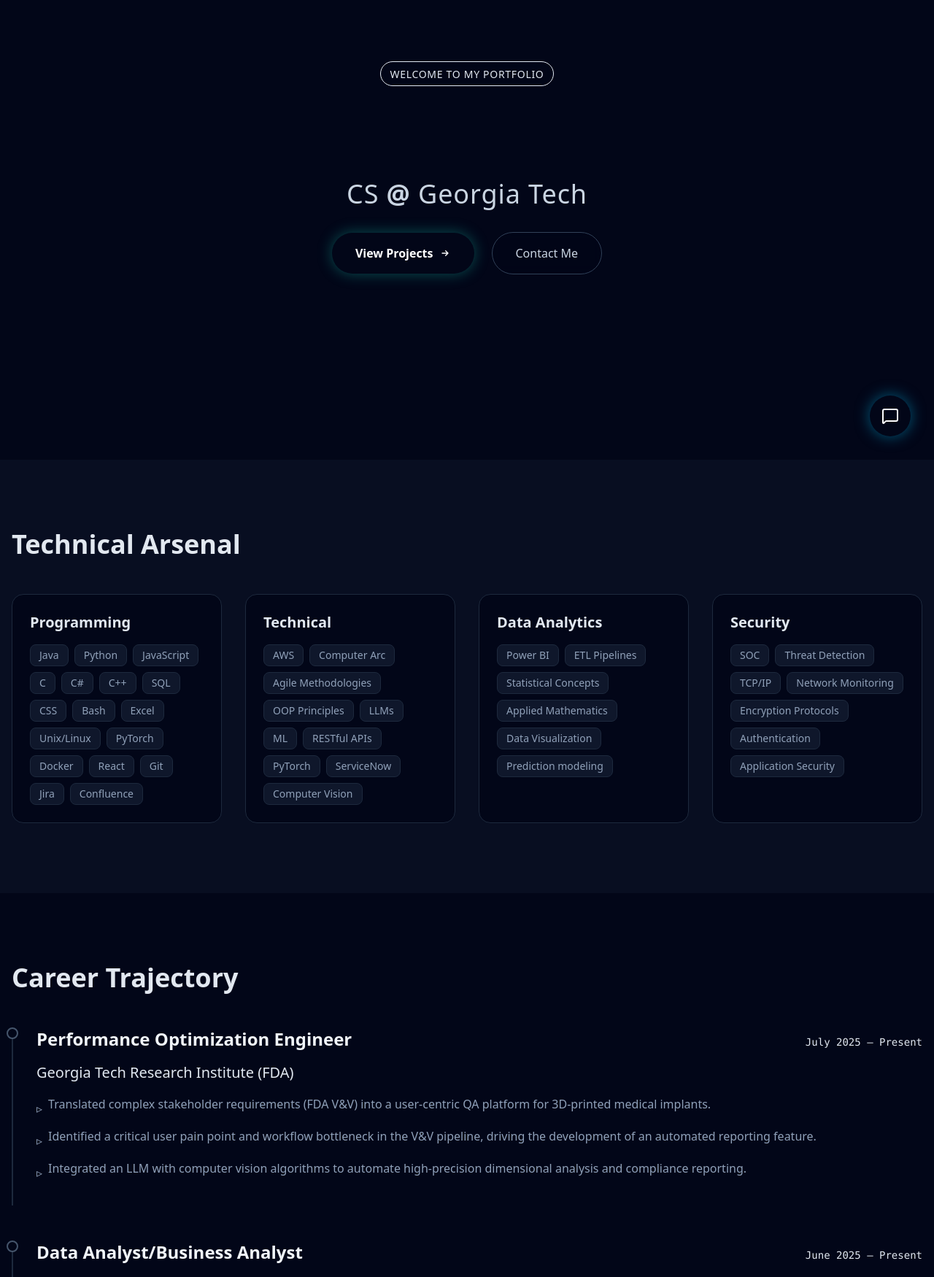
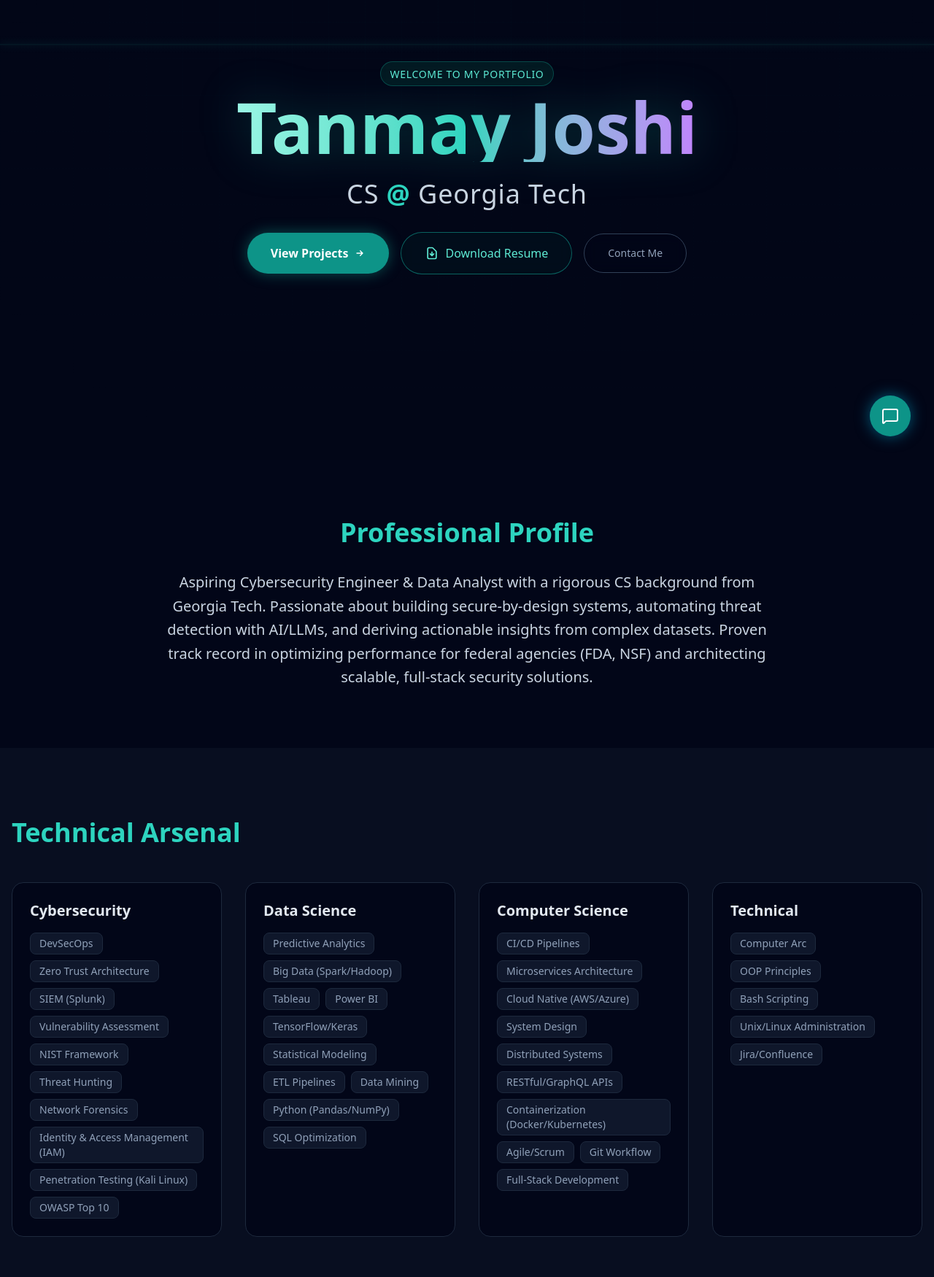
Before and after one commit to Tanmay-alt/portfolio, a Next.js app: page / in a window 1280 px wide. Shown: the part 170-1920 px from the top of the page at 73% size. Built offline with nearby package versions, Linux system fonts and the light colour scheme.

Commit message:
Add GitHub Pages deployment workflow and configure static export

```diff
--- a/app/globals.css
+++ b/app/globals.css
@@ -1,5 +1,6 @@
 @import "tailwindcss";
 
+@theme {
   /* Premium Deep Space Theme */
   --font-sans: var(--font-inter);
   --font-display: var(--font-orbitron);
@@ -24,9 +25,11 @@
   --color-secondary-600: #9333ea;
 
   /* Deep Space Backgrounds */
-  --color-space-950: #020617; /* Deepest Blue/Black */
+  --color-space-950: #020617;
+  /* Deepest Blue/Black */
   --color-space-900: #0f172a;
   --color-space-800: #1e293b;
+}
 
 @utility container {
   margin-inline: auto;
--- a/app/page.tsx
+++ b/app/page.tsx
@@ -1,4 +1,5 @@
 import Hero from "@/components/Hero";
+import About from "@/components/About";
 import Skills from "@/components/Skills";
 import Experience from "@/components/Experience";
 import Projects from "@/components/Projects";
@@ -8,6 +9,7 @@
   return (
     <main className="min-h-screen bg-space-950 text-slate-200 selection:bg-primary-500/30">
       <Hero />
+      <About />
       <Skills />
       <Experience />
       <Projects />
--- /dev/null
+++ b/components/About.tsx
@@ -0,0 +1,25 @@
+"use client";
+import { motion } from "framer-motion";
+import { resumeData } from "@/lib/resumeData";
+
+export default function About() {
+    return (
+        <section id="about" className="py-20 bg-slate-950 relative overflow-hidden">
+            <div className="container relative z-10 max-w-4xl text-center">
+                <motion.div
+                    initial={{ opacity: 0, y: 20 }}
+                    whileInView={{ opacity: 1, y: 0 }}
+                    viewport={{ once: true }}
+                    transition={{ duration: 0.6 }}
+                >
+                    <h2 className="text-3xl md:text-4xl font-display font-bold mb-8 text-primary-400">
+                        Professional Profile
+                    </h2>
+                    <p className="text-lg md:text-xl text-slate-300 leading-relaxed font-light">
+                        {resumeData.summary}
+                    </p>
+                </motion.div>
+            </div>
+        </section>
+    );
+}
--- a/components/Experience.tsx
+++ b/components/Experience.tsx
@@ -15,29 +15,34 @@
                     Career Trajectory
                 </motion.h2>
 
-                <div className="space-y-12">
+                <div className="flex flex-col gap-12 max-w-4xl mx-auto">
                     {resumeData.experience.map((exp, index) => (
                         <motion.div
                             key={index}
-                            initial={{ opacity: 0, x: -20 }}
-                            whileInView={{ opacity: 1, x: 0 }}
+                            initial={{ opacity: 0, y: 30 }}
+                            whileInView={{ opacity: 1, y: 0 }}
                             viewport={{ once: true }}
-                            transition={{ delay: index * 0.1 }}
-                            className="relative pl-8 border-l-2 border-slate-800 hover:border-primary-500 transition-colors pb-8 last:pb-0"
+                            transition={{ delay: index * 0.1, duration: 0.5 }}
+                            className="relative bg-slate-900/40 border border-slate-700/50 p-8 rounded-2xl md:ml-12 hover:border-primary-500/50 hover:bg-slate-900/60 transition-all duration-300 group"
                         >
-                            <div className="absolute -left-[9px] top-0 w-4 h-4 bg-slate-950 border-2 border-slate-600 rounded-full group-hover:border-primary-500 transition-colors" />
+                            {/* Timeline Connector */}
+                            <div className="hidden md:block absolute -left-[49px] top-10 w-4 h-4 bg-slate-950 border-2 border-primary-500 rounded-full z-10 shadow-[0_0_10px_rgba(20,184,166,0.5)]" />
+                            <div className="hidden md:block absolute -left-[42px] top-14 bottom-[-48px] w-[2px] bg-slate-800 group-last:hidden" />
 
-                            <div className="flex flex-col md:flex-row md:items-baseline md:justify-between mb-4">
-                                <h3 className="text-2xl font-bold text-slate-100">{exp.role}</h3>
-                                <span className="text-primary-400 font-mono text-sm">{exp.date}</span>
+                            <div className="flex flex-col md:flex-row md:items-start md:justify-between mb-6 gap-2">
+                                <div>
+                                    <h3 className="text-2xl font-bold text-slate-100 group-hover:text-primary-300 transition-colors">{exp.role}</h3>
+                                    <div className="text-lg text-primary-400 font-medium mt-1">{exp.company}</div>
+                                </div>
+                                <div className="inline-flex items-center px-3 py-1 bg-slate-800/50 rounded-full border border-slate-700 text-xs font-mono text-slate-300">
+                                    {exp.date}
+                                </div>
                             </div>
 
-                            <div className="text-xl text-primary-200 mb-4">{exp.company}</div>
-
-                            <ul className="space-y-3">
+                            <ul className="space-y-4">
                                 {exp.points.map((point, i) => (
-                                    <li key={i} className="text-slate-400 leading-relaxed flex gap-2">
-                                        <span className="text-primary-500 mt-1.5">▹</span>
+                                    <li key={i} className="text-slate-400 leading-relaxed flex gap-3 text-base">
+                                        <span className="text-primary-500 mt-1.5 shrink-0 text-xs">◆</span>
                                         <span>{point}</span>
                                     </li>
                                 ))}
--- a/components/Hero.tsx
+++ b/components/Hero.tsx
@@ -5,17 +5,20 @@
 export default function Hero() {
     return (
         <section className="min-h-screen flex flex-col justify-center items-center relative overflow-hidden bg-space-950 text-center px-4">
-            {/* Dynamic Background Glows */}
+            {/* Cyber Grid Background */}
+            <div className="absolute inset-0 w-full h-full z-0 bg-space-950">
+                {/* Cyber Grid Pattern */}
+                <div className="absolute inset-0 bg-[linear-gradient(rgba(20,184,166,0.03)_1px,transparent_1px),linear-gradient(90deg,rgba(20,184,166,0.03)_1px,transparent_1px)] bg-[size:50px_50px] [mask-image:radial-gradient(ellipse_at_center,black_40%,transparent_80%)]" />
+
+                {/* Moving Scanline */}
                 <motion.div
-                animate={{ scale: [1, 1.2, 1], opacity: [0.3, 0.5, 0.3] }}
-                transition={{ duration: 8, repeat: Infinity, ease: "easeInOut" }}
-                className="absolute top-0 left-1/2 -translate-x-1/2 -translate-y-1/2 w-[800px] h-[800px] bg-primary-500/20 rounded-full blur-[120px] pointer-events-none"
+                    animate={{ top: ["0%", "100%"] }}
+                    transition={{ duration: 5, repeat: Infinity, ease: "linear" }}
+                    className="absolute left-0 right-0 h-[2px] bg-primary-500/20 shadow-[0_0_10px_rgba(20,184,166,0.5)] z-0"
                 />
-            <motion.div
-                animate={{ scale: [1, 1.1, 1], opacity: [0.2, 0.4, 0.2] }}
-                transition={{ duration: 10, repeat: Infinity, ease: "easeInOut", delay: 1 }}
-                className="absolute bottom-0 right-0 translate-x-1/3 translate-y-1/3 w-[600px] h-[600px] bg-secondary-500/10 rounded-full blur-[100px] pointer-events-none"
-            />
+
+                <div className="absolute inset-0 bg-gradient-to-t from-space-950 via-space-950/80 to-space-950/30" />
+            </div>
 
             <motion.div
                 initial={{ opacity: 0, y: 30 }}
@@ -41,22 +44,34 @@
                     animate={{ opacity: 1, y: 0 }}
                     transition={{ delay: 0.2, duration: 0.8 }}
                 >
+                    <div className="flex flex-col sm:flex-row gap-4 items-center">
                         <a
                             href="#projects"
-                        className="group relative px-8 py-4 bg-primary-600 hover:bg-primary-500 text-white font-bold rounded-full transition-all duration-300 shadow-[0_0_20px_rgba(20,184,166,0.4)] hover:shadow-[0_0_30px_rgba(20,184,166,0.6)] hover:-translate-y-1 overflow-hidden"
+                            className="group relative px-8 py-4 bg-primary-600 hover:bg-primary-500 text-white font-bold rounded-full transition-all duration-300 shadow-[0_0_20px_rgba(20,184,166,0.4)] hover:shadow-[0_0_30px_rgba(20,184,166,0.6)] hover:-translate-y-1 overflow-hidden min-w-[180px]"
                         >
-                        <span className="relative z-10 flex items-center gap-2">
+                            <span className="relative z-10 flex items-center justify-center gap-2">
                                 View Projects
                                 <svg className="w-4 h-4 transition-transform group-hover:translate-x-1" fill="none" stroke="currentColor" viewBox="0 0 24 24"><path strokeLinecap="round" strokeLinejoin="round" strokeWidth="2" d="M13 7l5 5m0 0l-5 5m5-5H6"></path></svg>
                             </span>
                             <div className="absolute inset-0 bg-gradient-to-r from-primary-500 to-secondary-500 opacity-0 group-hover:opacity-100 transition-opacity duration-300" />
                         </a>
+
+                        <a
+                            href="/resume.pdf"
+                            download="Tanmay_Joshi_Resume.pdf"
+                            className="group px-8 py-4 border border-primary-500/50 hover:border-primary-400 text-primary-300 hover:text-white rounded-full transition-all duration-300 hover:-translate-y-1 backdrop-blur-sm bg-primary-950/20 hover:bg-primary-900/40 min-w-[180px] flex items-center justify-center gap-2"
+                        >
+                            <svg className="w-5 h-5 group-hover:animate-bounce" fill="none" stroke="currentColor" viewBox="0 0 24 24"><path strokeLinecap="round" strokeLinejoin="round" strokeWidth="2" d="M12 10v6m0 0l-3-3m3 3l3-3m2 8H7a2 2 0 01-2-2V5a2 2 0 012-2h5.586a1 1 0 01.707.293l5.414 5.414a1 1 0 01.293.707V19a2 2 0 01-2 2z"></path></svg>
+                            Download Resume
+                        </a>
+
                         <a
                             href={`mailto:${resumeData.personalInfo.email}`}
-                        className="px-8 py-4 border border-slate-700 hover:border-primary-400 text-slate-300 hover:text-white rounded-full transition-all duration-300 hover:-translate-y-1 backdrop-blur-sm bg-slate-950/30"
+                            className="px-8 py-4 border border-slate-700 hover:border-slate-500 text-slate-400 hover:text-white rounded-full transition-all duration-300 hover:-translate-y-1 backdrop-blur-sm bg-slate-950/30 text-sm font-medium"
                         >
                             Contact Me
                         </a>
+                    </div>
                 </motion.div>
             </motion.div>
         </section>
--- a/components/Projects.tsx
+++ b/components/Projects.tsx
@@ -42,6 +42,22 @@
                                     </li>
                                 ))}
                             </ul>
+
+                            {/* Project Links */}
+                            {project.github && (
+                                <div className="mt-auto pt-6 border-t border-slate-800">
+                                    <a
+                                        href={project.github}
+                                        target="_blank"
+                                        rel="noopener noreferrer"
+                                        className="inline-flex items-center gap-2 text-sm text-primary-400 hover:text-primary-300 transition-colors font-medium group/link"
+                                    >
+                                        <svg className="w-5 h-5" fill="currentColor" viewBox="0 0 24 24" aria-hidden="true"><path fillRule="evenodd" d="M12 2C6.477 2 2 6.484 2 12.017c0 4.425 2.865 8.18 6.839 9.504.5.092.682-.217.682-.483 0-.237-.008-.868-.013-1.703-2.782.605-3.369-1.343-3.369-1.343-.454-1.158-1.11-1.466-1.11-1.466-.908-.62.069-.608.069-.608 1.003.07 1.531 1.032 1.531 1.032.892 1.53 2.341 1.088 2.91.832.092-.647.35-1.088.636-1.338-2.22-.253-4.555-1.113-4.555-4.951 0-1.093.39-1.988 1.029-2.688-.103-.253-.446-1.272.098-2.65 0 0 .84-.27 2.75 1.026A9.564 9.564 0 0112 6.844c.85.004 1.705.115 2.504.337 1.909-1.296 2.747-1.027 2.747-1.027.546 1.379.202 2.398.1 2.651.64.7 1.028 1.595 1.028 2.688 0 3.848-2.339 4.695-4.566 4.943.359.309.678.92.678 1.855 0 1.338-.012 2.419-.012 2.747 0 .268.18.58.688.482A10.019 10.019 0 0022 12.017C22 6.484 17.522 2 12 2z" clipRule="evenodd"></path></svg>
+                                        View Code
+                                        <svg className="w-4 h-4 transition-transform group-hover/link:translate-x-1" fill="none" stroke="currentColor" viewBox="0 0 24 24"><path strokeLinecap="round" strokeLinejoin="round" strokeWidth="2" d="M14 5l7 7m0 0l-7 7m7-7H3"></path></svg>
+                                    </a>
+                                </div>
+                            )}
                         </motion.div>
                     ))}
                 </div>
--- a/lib/resumeData.ts
+++ b/lib/resumeData.ts
@@ -16,11 +16,12 @@
             location: "Atlanta, GA",
         }
     ],
+    summary: "Aspiring Cybersecurity Engineer & Data Analyst with a rigorous CS background from Georgia Tech. Passionate about building secure-by-design systems, automating threat detection with AI/LLMs, and deriving actionable insights from complex datasets. Proven track record in optimizing performance for federal agencies (FDA, NSF) and architecting scalable, full-stack security solutions.",
     skills: {
-        programming: ["Java", "Python", "JavaScript", "C", "C#", "C++", "SQL", "CSS", "Bash", "Excel", "Unix/Linux", "PyTorch", "Docker", "React", "Git", "Jira", "Confluence"],
-        technical: ["AWS", "Computer Arc", "Agile Methodologies", "OOP Principles", "LLMs", "ML", "RESTful APIs", "PyTorch", "ServiceNow", "Computer Vision"],
-        dataAnalytics: ["Power BI", "ETL Pipelines", "Statistical Concepts", "Applied Mathematics", "Data Visualization", "Prediction modeling"],
-        security: ["SOC", "Threat Detection", "TCP/IP", "Network Monitoring", "Encryption Protocols", "Authentication", "Application Security"],
+        cybersecurity: ["DevSecOps", "Zero Trust Architecture", "SIEM (Splunk)", "Vulnerability Assessment", "NIST Framework", "Threat Hunting", "Network Forensics", "Identity & Access Management (IAM)", "Penetration Testing (Kali Linux)", "OWASP Top 10"],
+        dataScience: ["Predictive Analytics", "Big Data (Spark/Hadoop)", "Tableau", "Power BI", "TensorFlow/Keras", "Statistical Modeling", "ETL Pipelines", "Data Mining", "Python (Pandas/NumPy)", "SQL Optimization"],
+        computerScience: ["CI/CD Pipelines", "Microservices Architecture", "Cloud Native (AWS/Azure)", "System Design", "Distributed Systems", "RESTful/GraphQL APIs", "Containerization (Docker/Kubernetes)", "Agile/Scrum", "Git Workflow", "Full-Stack Development"],
+        technical: ["Computer Arc", "OOP Principles", "Bash Scripting", "Unix/Linux Administration", "Jira/Confluence"]
     },
     experience: [
         {
@@ -70,6 +71,7 @@
         {
             name: "Threat Response & Automation Platform",
             tech: "Full-Stack (Python, PostgreSQL, JS)",
+            github: "https://github.com/Tanmay-alt/SCAM_DETECTOR",
             points: [
                 "Reduced manual analysis time for security teams by 20% by architecting a full-stack web/mobile environment.",
                 "Improved incident response time by 17% by integrating the Google Gemini API to create an AI phishing simulator.",
@@ -79,6 +81,7 @@
         {
             name: "Visual Authentication & Networked Tracking for Group Environments",
             tech: "Computer Vision",
+            github: "https://github.com/Tanmay-alt/FaceDetector",
             points: [
                 "Developed a facial recognition program using machine learning to automate attendance collection for over 400 Georgia Tech students.",
                 "Engineered the system to process real-time video feeds with 95% recognition accuracy."
@@ -87,6 +90,7 @@
         {
             name: "Predictive Modeling via Correlational Feature Analysis",
             tech: "Data Science",
+            github: "https://github.com/Tanmay-alt",
             points: [
                 "Predicted student test scores with high accuracy across a cohort of 5000+ students developing linear regression models.",
                 "Identified factors that boost scores by 30%."
```
Lines whose indentation alone changed are shown as unchanged.
